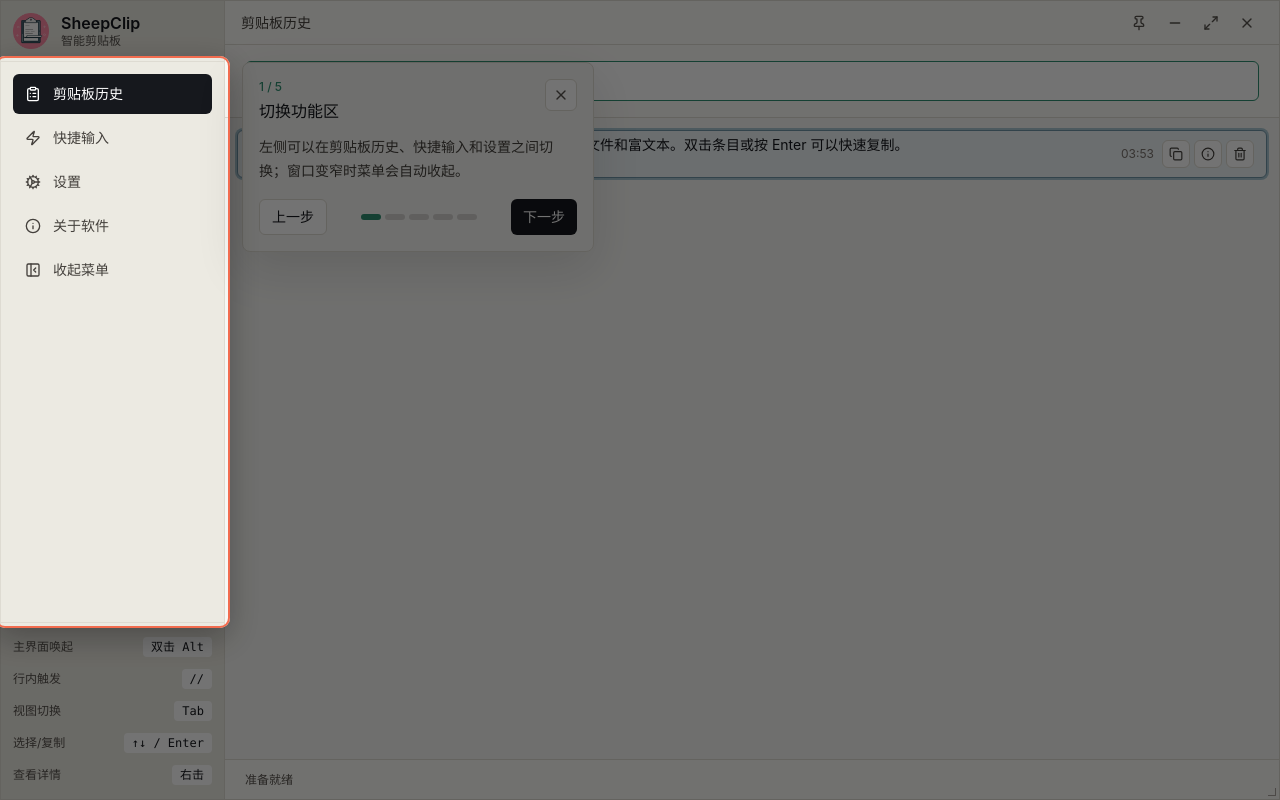
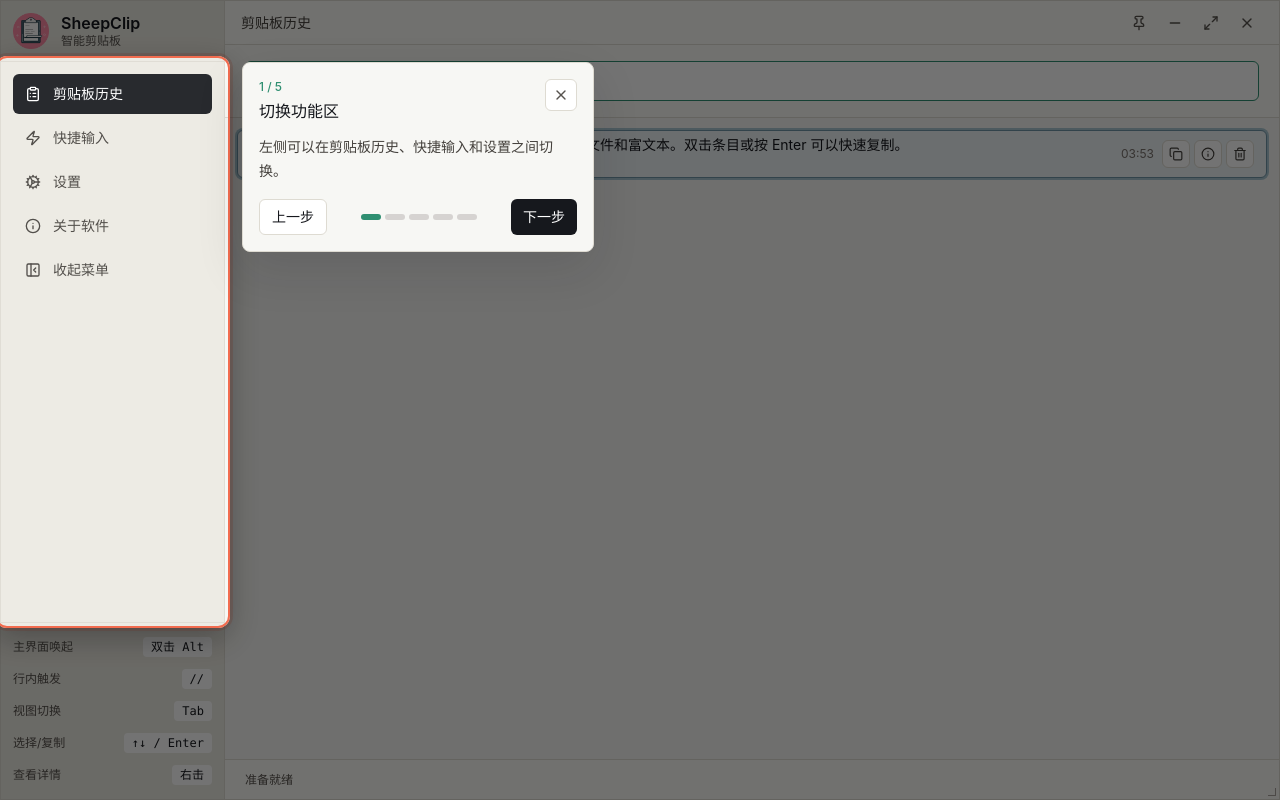
Before and after one commit to passheep/SheepClip, a Vue app: page / in a window 1280 px wide. Built offline with nearby package versions, Linux system fonts and the light colour scheme.

Commit message:
fix: polish onboarding guide behavior

```diff
--- a/src/App.vue
+++ b/src/App.vue
@@ -108,6 +108,7 @@
                 v-for="(item, index) in clipboardItems"
                 :key="`clip-${item.id}`"
                 :data-entry-key="itemKey('clipboard', item.id)"
+                :data-guide="index === 0 ? 'clipboard-first-item' : undefined"
                 class="mb-1 grid min-h-12 w-full grid-cols-[2.25rem_auto_1fr_auto_auto] items-center gap-2 rounded-md border px-3 text-left transition"
                 :class="selectedKey === itemKey('clipboard', item.id) ? 'border-[#6f94a7] bg-[#edf3f5] text-ink shadow-sm ring-2 ring-[#8bb4c5]/70' : 'border-transparent bg-white/65 hover:bg-white'"
                 @click="selectItem('clipboard', item.id)"
@@ -145,7 +146,7 @@
 
           <section v-else-if="activeView === 'quick'" key="quick" data-guide="quick-view" class="grid h-full grid-cols-[1fr_320px]">
             <div class="flex min-h-0 flex-col">
-              <TransitionGroup tag="div" name="list-motion" class="scroll-thin min-h-0 flex-1 overflow-y-auto p-4">
+              <TransitionGroup tag="div" name="list-motion" data-guide="quick-list" class="scroll-thin min-h-0 flex-1 overflow-y-auto p-4">
                 <div
                 v-for="item in quickInputs"
                 :key="`quick-${item.id}`"
@@ -290,7 +291,8 @@
                   </div>
                   <input :value="settings.inline_trigger" readonly class="mt-3 h-9 w-full cursor-default rounded-md border border-line bg-stone-100 px-3 text-sm text-stone-600 outline-none" />
                 </div>
-                <div data-guide="tray-settings" class="flex items-center justify-between rounded-md border border-line bg-white px-3 py-3">
+                <div data-guide="tray-settings" class="space-y-3 rounded-lg">
+                  <div class="flex items-center justify-between rounded-md border border-line bg-white px-3 py-3">
                     <span>
                       <span class="block text-sm font-medium">自动隐藏至托盘</span>
                       <span class="block text-xs text-stone-600">开启后，主窗口关闭或自动关闭时会缩小至托盘；关闭时会显示在任务栏。</span>
@@ -307,6 +309,7 @@
                     <button type="button" class="relative h-6 w-11 rounded-full transition" :class="settings.hide_on_blur ? 'bg-mint' : 'bg-stone-300'" role="switch" :aria-checked="settings.hide_on_blur" @click="settings.hide_on_blur = !settings.hide_on_blur">
                       <span class="absolute top-0.5 h-5 w-5 rounded-full bg-white shadow transition" :class="settings.hide_on_blur ? 'left-5' : 'left-0.5'" />
                     </button>
+                  </div>
                 </div>
                 <div class="rounded-md border border-line bg-white p-3">
                   <span class="block text-sm font-medium">条目激活后（鼠标双击或回车）</span>
@@ -394,9 +397,9 @@
                     <dt class="text-stone-500">联系开发者</dt>
                     <dd class="font-medium">QQ：903081605</dd>
                   </div>
-                  <div class="border-t border-line pt-3">
+                  <div class="flex items-center justify-between gap-4 border-t border-line pt-3">
                     <dt class="text-stone-500">Git 地址</dt>
-                    <dd class="mt-2">
+                    <dd class="min-w-0">
                       <button type="button" class="inline-flex max-w-full items-center gap-2 rounded-md border border-line bg-[#fbfaf6] px-3 py-2 text-left text-sm text-mint hover:border-mint" @click="openGitRepository">
                         <ExternalLink class="h-4 w-4 shrink-0" />
                         <span class="truncate">https://github.com/passheep/SheepClip</span>
@@ -472,7 +475,9 @@
         <p class="mt-2 text-sm text-stone-600">会恢复推荐设置并重新显示新手引导；已有剪贴板历史和快捷短语不会被删除。</p>
         <div class="mt-4 flex justify-end gap-2">
           <button type="button" class="h-9 rounded-md border border-line bg-white px-3 text-sm" @click="resetConfirmVisible = false">取消</button>
-          <button type="button" class="h-9 rounded-md bg-ink px-3 text-sm text-white" @click="confirmResetSettings">确认重置</button>
+          <button type="button" class="h-9 rounded-md bg-ink px-3 text-sm text-white disabled:cursor-not-allowed disabled:opacity-60" :disabled="resetBusy" @click="confirmResetSettings">
+            {{ resetBusy ? '重置中...' : '确认重置' }}
+          </button>
         </div>
       </section>
     </div>
@@ -487,14 +492,15 @@
         </div>
       </section>
     </div>
-    <div v-if="showOnboarding && currentGuideStep" class="pointer-events-none fixed inset-0 z-[80]">
+    <div v-if="showOnboarding && currentGuideStep" class="fixed inset-0 z-[100]">
+      <div v-if="!guideHighlight" class="pointer-events-none fixed inset-0 z-[100] bg-black/55" />
       <div
         v-if="guideHighlight"
-        class="guide-highlight"
+        class="guide-hole pointer-events-none fixed z-[101]"
         :style="guideHighlightStyle"
       />
       <section
-        class="guide-card pointer-events-auto fixed w-[min(22rem,calc(100vw-2rem))] rounded-lg border border-line bg-panel p-4 shadow-soft"
+        class="guide-card pointer-events-auto fixed z-[102] w-[min(22rem,calc(100vw-2rem))] rounded-lg border border-line bg-panel p-4 shadow-soft"
         :style="guideCardStyle"
       >
         <div class="flex items-start justify-between gap-3">
@@ -580,6 +586,15 @@ import { restoreAndTrackWindowSize } from './lib/windowSize';
 
 type ViewKey = 'clipboard' | 'quick' | 'settings' | 'about';
 type SourceKey = 'clipboard' | 'quick';
+type GuidePlacement = 'right' | 'bottom' | 'left' | 'top';
+type GuideStep = {
+  selector: string;
+  fallbackSelector?: string;
+  title: string;
+  description: string;
+  view: ViewKey;
+  placement: GuidePlacement;
+};
 
 const navItems = [
   { key: 'clipboard' as const, label: '剪贴板历史', icon: ClipboardList },
@@ -607,6 +622,7 @@ const detailItem = ref<ClipboardItem | QuickInput | null>(null);
 const detailKind = ref<SourceKey>('clipboard');
 const clearConfirmVisible = ref(false);
 const resetConfirmVisible = ref(false);
+const resetBusy = ref(false);
 const closeConfirmVisible = ref(false);
 const mainWindowPinned = ref(false);
 const dragQuickId = ref<number | null>(null);
@@ -638,36 +654,43 @@ const settings = reactive<AppSettings>({
   onboarding_completed: false,
 });
 
-const guideSteps = [
+const guideSteps: GuideStep[] = [
   {
     selector: '[data-guide="nav"]',
     title: '切换功能区',
-    description: '左侧可以在剪贴板历史、快捷输入和设置之间切换；窗口变窄时菜单会自动收起。',
+    description: '左侧可以在剪贴板历史、快捷输入和设置之间切换。',
     view: 'clipboard' as ViewKey,
+    placement: 'right' as GuidePlacement,
   },
   {
-    selector: '[data-guide="clipboard-list"]',
+    selector: '[data-guide="clipboard-first-item"]',
+    fallbackSelector: '[data-guide="clipboard-list"]',
     title: '查看剪贴板历史',
     description: '复制文本、图片、文件或富文本后会出现在这里。双击或按 Enter 复制，右键可以查看详情。',
     view: 'clipboard' as ViewKey,
+    placement: 'right' as GuidePlacement,
   },
   {
-    selector: '[data-guide="quick-view"]',
+    selector: '[data-guide="quick-list"]',
+    fallbackSelector: '[data-guide="quick-view"]',
     title: '维护快捷短语',
-    description: '常用手机号、邮箱、地址都可以放到快捷输入里，输入 // 后可快速选择并粘贴。',
+    description: '常用手机号、邮箱、地址都可以放到快捷输入里，在外部软件中输入//后可快速选择并粘贴。',
     view: 'quick' as ViewKey,
+    placement: 'bottom' as GuidePlacement,
   },
   {
     selector: '[data-guide="search"]',
     title: '搜索与键盘操作',
     description: '搜索框支持关键词筛选；上下键移动选中项，Enter 激活条目，Tab 在历史和快捷输入之间切换。',
     view: 'clipboard' as ViewKey,
+    placement: 'bottom' as GuidePlacement,
   },
   {
     selector: '[data-guide="tray-settings"]',
     title: '按习惯隐藏窗口',
     description: '默认不会自动隐藏。你可以开启“自动隐藏至托盘”和“不聚焦时关闭”，切换到其它应用后窗口会缩小到托盘，需要时双击 Alt 再唤起。',
     view: 'settings' as ViewKey,
+    placement: 'left' as GuidePlacement,
   },
 ];
 
@@ -736,15 +759,51 @@ const guideHighlightStyle = computed(() => {
 const guideCardStyle = computed(() => {
   const rect = guideHighlight.value;
   if (!rect) {
-    return { left: '1rem', top: '1rem' };
+    return { left: '1rem', top: '1rem', maxHeight: 'calc(100vh - 2rem)' };
   }
   const cardWidth = Math.min(352, window.innerWidth - 32);
-  const left = Math.min(Math.max(16, rect.right + 18), window.innerWidth - cardWidth - 16);
-  const fallbackLeft = Math.min(Math.max(16, rect.left), window.innerWidth - cardWidth - 16);
-  const top = Math.min(Math.max(16, rect.top), window.innerHeight - 220);
+  const cardHeight = 214;
+  const gap = 18;
+  const margin = 16;
+  const clamp = (value: number, min: number, max: number) => Math.min(Math.max(value, min), max);
+  const viewportMaxLeft = Math.max(margin, window.innerWidth - cardWidth - margin);
+  const viewportMaxTop = Math.max(margin, window.innerHeight - cardHeight - margin);
+  const preferredPlacements: GuidePlacement[] = [
+    currentGuideStep.value.placement,
+    'right',
+    'bottom',
+    'left',
+    'top',
+  ];
+  const placements = preferredPlacements.filter((placement, index, list) => list.indexOf(placement) === index);
+  const candidates: Record<GuidePlacement, { left: number; top: number; fits: boolean }> = {
+    right: {
+      left: rect.right + gap,
+      top: clamp(rect.top, margin, viewportMaxTop),
+      fits: rect.right + gap + cardWidth <= window.innerWidth - margin,
+    },
+    bottom: {
+      left: clamp(rect.left, margin, viewportMaxLeft),
+      top: rect.bottom + gap,
+      fits: rect.bottom + gap + cardHeight <= window.innerHeight - margin,
+    },
+    left: {
+      left: rect.left - cardWidth - gap,
+      top: clamp(rect.top, margin, viewportMaxTop),
+      fits: rect.left - cardWidth - gap >= margin,
+    },
+    top: {
+      left: clamp(rect.left, margin, viewportMaxLeft),
+      top: rect.top - cardHeight - gap,
+      fits: rect.top - cardHeight - gap >= margin,
+    },
+  };
+  const chosenPlacement = placements.find((placement) => candidates[placement].fits) ?? currentGuideStep.value.placement;
+  const chosen = candidates[chosenPlacement];
   return {
-    left: `${rect.right + cardWidth + 34 <= window.innerWidth ? left : fallbackLeft}px`,
-    top: `${top}px`,
+    left: `${clamp(chosen.left, margin, viewportMaxLeft)}px`,
+    top: `${clamp(chosen.top, margin, viewportMaxTop)}px`,
+    maxHeight: 'calc(100vh - 2rem)',
   };
 });
 const detailHtml = computed(() => {
@@ -849,6 +908,17 @@ function switchPrimaryView() {
   activeView.value = activeView.value === 'clipboard' ? 'quick' : 'clipboard';
 }
 
+function findGuideElement(step: GuideStep) {
+  return document.querySelector<HTMLElement>(step.selector)
+    ?? (step.fallbackSelector ? document.querySelector<HTMLElement>(step.fallbackSelector) : null);
+}
+
+function scrollGuideTargetIntoView() {
+  const step = currentGuideStep.value;
+  const element = findGuideElement(step);
+  element?.scrollIntoView({ block: step.view === 'settings' ? 'center' : 'nearest', inline: 'nearest' });
+}
+
 function measureGuideHighlight() {
   window.clearTimeout(guideMeasureTimer);
   guideMeasureTimer = window.setTimeout(() => {
@@ -856,13 +926,15 @@ function measureGuideHighlight() {
       guideHighlight.value = null;
       return;
     }
-    const element = document.querySelector<HTMLElement>(currentGuideStep.value.selector);
+    const step = currentGuideStep.value;
+    const element = findGuideElement(step);
     const rect = element?.getBoundingClientRect() ?? null;
     guideHighlight.value = rect && rect.width > 8 && rect.height > 8 ? rect : null;
     if (!guideHighlight.value) {
       window.clearTimeout(guideMeasureTimer);
       guideMeasureTimer = window.setTimeout(() => {
-        const retryElement = document.querySelector<HTMLElement>(currentGuideStep.value!.selector);
+        const retryStep = currentGuideStep.value!;
+        const retryElement = findGuideElement(retryStep);
         const retryRect = retryElement?.getBoundingClientRect() ?? null;
         guideHighlight.value = retryRect && retryRect.width > 8 && retryRect.height > 8 ? retryRect : null;
       }, 180);
@@ -874,7 +946,12 @@ function goGuideStep(index: number) {
   guideIndex.value = Math.min(Math.max(index, 0), guideSteps.length - 1);
   activeView.value = currentGuideStep.value.view;
   nextTick(() => {
+    scrollGuideTargetIntoView();
     measureGuideHighlight();
+    window.setTimeout(() => {
+      scrollGuideTargetIntoView();
+      measureGuideHighlight();
+    }, 120);
     window.setTimeout(measureGuideHighlight, 220);
   });
 }
@@ -1161,6 +1238,8 @@ function requestResetSettings() {
 }
 
 async function confirmResetSettings() {
+  if (resetBusy.value) return;
+  resetBusy.value = true;
   resetConfirmVisible.value = false;
   settingsReady = false;
   try {
@@ -1169,11 +1248,12 @@ async function confirmResetSettings() {
     guideIndex.value = 0;
     statusText.value = '已恢复推荐设置';
     await nextTick();
-    settingsReady = true;
     goGuideStep(0);
   } catch (error) {
+    statusText.value = error instanceof Error ? error.message : '重置设置失败';
+  } finally {
     settingsReady = true;
-    statusText.value = error instanceof Error ? error.message : '重置设置失败';
+    resetBusy.value = false;
   }
 }
 
--- a/src/styles.css
+++ b/src/styles.css
@@ -103,15 +103,14 @@ button {
   width: calc(100% - 1.5rem);
 }
 
-.guide-highlight {
-  position: fixed;
-  z-index: 60;
+.guide-hole {
   border: 2px solid #f26c4f;
-  border-radius: 10px;
+  border-radius: 12px;
   box-shadow:
     0 0 0 9999px rgba(0, 0, 0, 0.55),
-    0 10px 32px rgba(0, 0, 0, 0.28);
-  pointer-events: none;
+    0 0 0 3px rgba(242, 108, 79, 0.24),
+    0 10px 32px rgba(0, 0, 0, 0.28),
+    inset 0 0 0 9999px rgba(255, 255, 255, 0.08);
   transition:
     left 180ms ease,
     top 180ms ease,
```
Also changed, not shown: 2 other files (tests, documents, lock files or other folders). Lines whose indentation alone changed are shown as unchanged.
